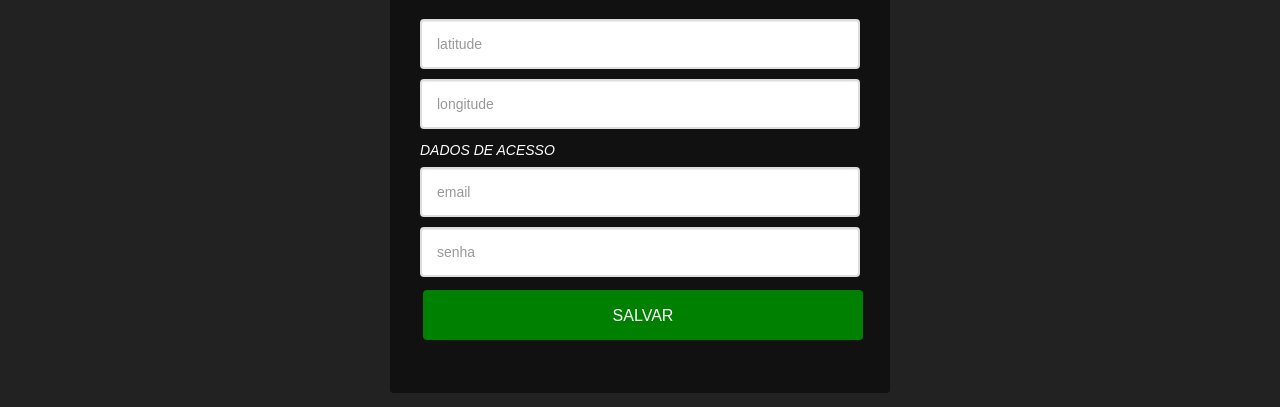
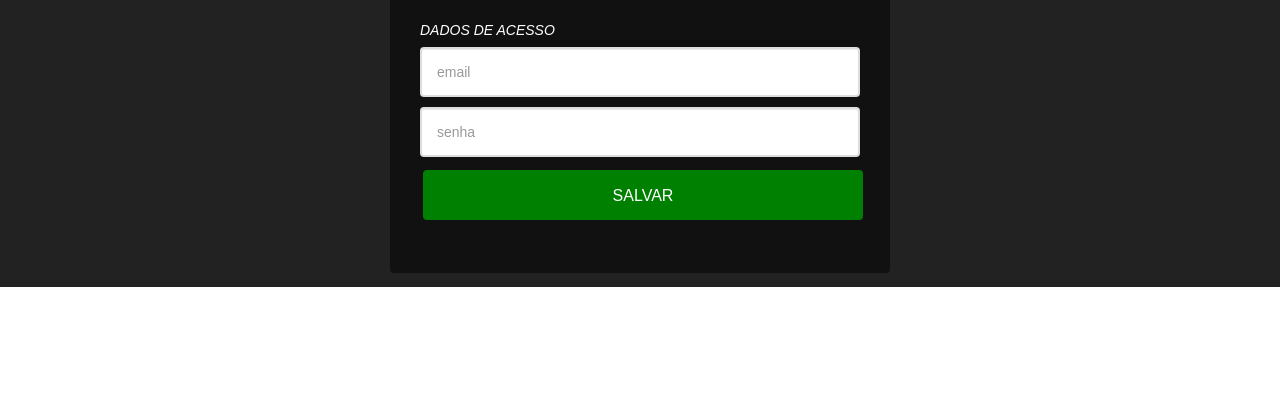
Before and after one commit to rudanlucena/bdnc, a PHP site: page /cadastro_usuario.php in a window 1280 px wide. Shown: the part 819-1226 px from the top of the page. After the commit the page ends 1106 px from the top, so only its background shows below. Run offline with PHP 8.4, Linux system fonts and the light colour scheme; some libraries are stand-ins or nearby versions; some web fonts are replaced.

Commit message:
escondendo inputs de latitude e longitude retirando funções não utilizadas no javascript

```diff
--- a/adm/resultado.php
+++ b/adm/resultado.php
@@ -235,10 +235,6 @@
              center:{lat: -6.889797, lng: -38.561197},
             });
 
-            map.addListener('click', function(e) {
-              placeMarkerAndPanTo(e.latLng, map);
-            });
-
             var dadosTratados = JSON.parse($('#idDiv').html());
             //para ver os dados e testar se deu certo use o console.log:
 
--- a/cadastro_usuario.php
+++ b/cadastro_usuario.php
@@ -15,6 +15,10 @@
           margin-top: 20px;
 
       }
+      .invisivel{
+        display: none;
+       }
+
     </style>
 </head>
 <body>
@@ -76,11 +80,11 @@
                           </div>
                           <div id="map"></div>
 
-                          <div class="form-group log-status">
+                          <div class="form-group log-status invisivel">
                              <input type="text" placeholder="latitude" class="form-control" name="lat" id="lat" required>
                           </div>
 
-                          <div class="form-group log-status">
+                          <div class="form-group log-status invisivel">
                              <input type="text" placeholder="longitude" class="form-control" name="lng" id="lng" required>
                           </div>
 
@@ -119,9 +123,6 @@
                  document.getElementById('lng').value =  event.latLng.lng()
              });
 
-            map.addListener('click', function(e) {
-              placeMarkerAndPanTo(e.latLng, map);
-            });
 
             var geocoder = new google.maps.Geocoder();
             document.getElementById('submit').addEventListener('click', function() {
--- a/resultado.php
+++ b/resultado.php
@@ -246,10 +246,6 @@
              center:{lat: -6.889797, lng: -38.561197},
             });
 
-            map.addListener('click', function(e) {
-              placeMarkerAndPanTo(e.latLng, map);
-            });
-
             var dadosTratados = JSON.parse($('#idDiv').html());
             //para ver os dados e testar se deu certo use o console.log:
 
```
